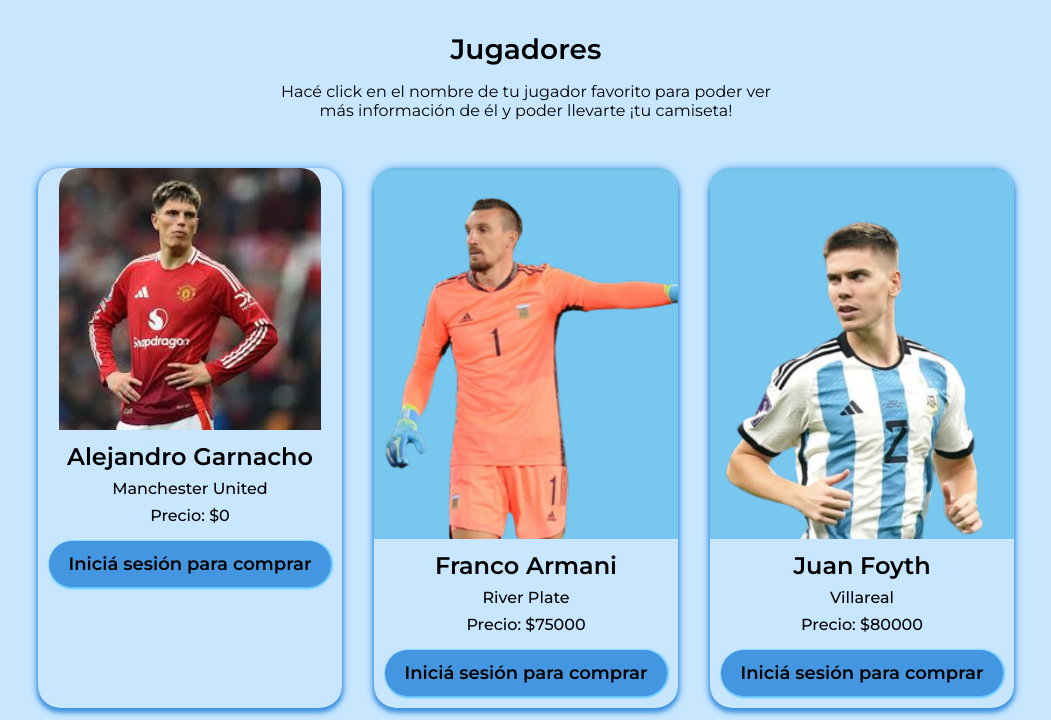
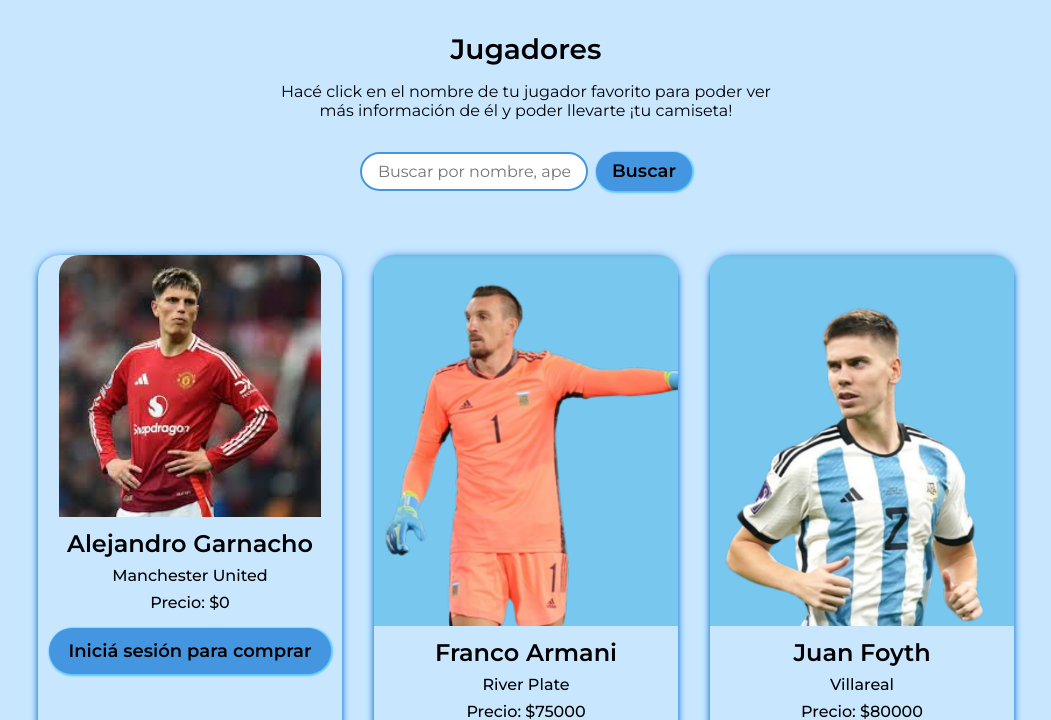
Before and after one commit to EmilioBensignor/LaScaloneta, a PHP site: page /index.php?s=plantilla in a window 1280 px wide. Shown: the part 155-875 px from the top of the page, without its empty margins (114-1165 px from the left). Run offline with PHP 8.4, Linux system fonts and the light colour scheme; data comes from the database, SQL or seed files in the repository; some libraries are stand-ins or nearby versions.

Commit message:
Buscador en plantilla

```diff
--- a/css/style.css
+++ b/css/style.css
@@ -783,6 +783,39 @@ textarea {
     margin-top: 20px;
 }
 
+/* Estilos del buscador */
+.buscador-form {
+    width: 100%;
+    max-width: 500px;
+    margin: 1rem 0;
+}
+
+.buscador-container {
+    display: flex;
+    gap: 0.5rem;
+}
+
+.buscador-container input {
+    flex: 1;
+    min-width: 0;
+    padding: 0.5rem 1rem;
+    border: 2px solid #4496E0;
+    border-radius: 20px;
+    font-family: 'Montserrat', sans-serif;
+}
+
+.buscador-container .botonPrimario {
+    padding: 0.5rem 1rem;
+}
+
+.no-resultados {
+    text-align: center;
+    width: 100%;
+    padding: 2rem;
+    font-size: 1.1rem;
+    color: #666;
+}
+
 @media (width >=480px) {
 
     ul li a,
--- a/vistas/detalle.php
+++ b/vistas/detalle.php
@@ -14,7 +14,7 @@
         </div>
     </section>
     <section class="sectionCamiseta">
-        <p>¿Querés llevarte la camiseta de <?=$jugador->getNombre();?> <?=$jugador->getApellido();?>? ¡Próximamente en otro parcial podrás comprarla!</p>
+        <p>¿Querés llevarte la camiseta de <?=$jugador->getNombre();?> <?=$jugador->getApellido();?>?</p>
         <div>
             <img src="<?="images/" . $jugador->getImagenCamiseta();?>" alt="<?=$jugador->getAltImagenCamiseta();?>">
             <p>Precio: $<?=$jugador->getPrecio();?></p>
--- a/vistas/plantilla.php
+++ b/vistas/plantilla.php
@@ -1,7 +1,24 @@
 <?php
 use App\Modelos\Jugador;
 $jugador = new Jugador();
+
+// Obtener el término de búsqueda
+$searchTerm = $_GET['search'] ?? '';
+
+// Obtener jugadores filtrados
 $jugadores = $jugador->publicados();
+
+if (!empty($searchTerm)) {
+    $jugadores = array_filter($jugadores, function($jugador) use ($searchTerm) {
+        $searchLower = strtolower($searchTerm);
+        $nombreCompleto = strtolower($jugador->getNombre() . ' ' . $jugador->getApellido());
+
+        return str_contains($nombreCompleto, $searchLower) ||
+            str_contains(strtolower($jugador->getNombre()), $searchLower) ||
+            str_contains(strtolower($jugador->getApellido()), $searchLower) ||
+            str_contains(strtolower($jugador->getNumeroCamiseta()), $searchLower);
+    });
+}
 ?>
 
 <main class="main-plantilla">
@@ -11,11 +28,26 @@ $jugadores = $jugador->publicados();
             Hacé click en el nombre de tu jugador favorito para poder ver más información de él y poder llevarte ¡tu
             camiseta!
         </p>
+        <!-- Agregar formulario de búsqueda -->
+        <form class="buscador-form" method="get" action="index.php">
+            <input type="hidden" name="s" value="plantilla">
+            <div class="buscador-container">
+                <input
+                    type="text"
+                    name="search"
+                    placeholder="Buscar por nombre, apellido o número..."
+                    value="<?= htmlspecialchars($searchTerm) ?>"
+                >
+                <button type="submit" class="botonPrimario">Buscar</button>
+            </div>
+        </form>
     </div>
+
     <section class="sectionJugadores">
-        <?php
-        foreach ($jugadores as $jugador):
-            ?>
+        <?php if (empty($jugadores)): ?>
+            <p class="no-resultados">No se encontraron jugadores que coincidan con tu búsqueda.</p>
+        <?php else: ?>
+            <?php foreach ($jugadores as $jugador): ?>
             <article class="card">
                 <a href="index.php?s=detalle&id=<?= $jugador->getJugadorId(); ?>">
                     <img src="<?= "images/" . $jugador->getImagenJugador(); ?>"
@@ -42,9 +74,8 @@ $jugadores = $jugador->publicados();
                     <?php endif; ?>
                 </div>
             </article>
-            <?php
-        endforeach;
-        ?>
+            <?php endforeach; ?>
+        <?php endif; ?>
     </section>
 </main>
 
```
